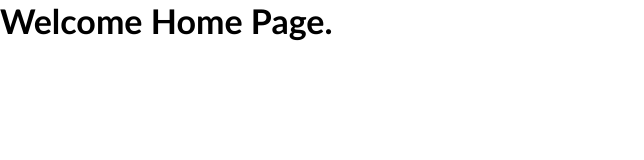
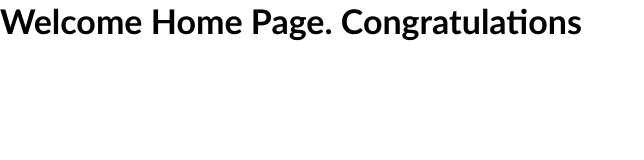
Before and after one commit to Zeycko/pruebas-git, a plain HTML site: page index.html in a window 1280 px wide. Shown: the whole page, without its empty margins (0-644 px from the left). Drawn offline with Linux system fonts and the light colour scheme.

Commit message:
Modified title index.html

```diff
--- a/index.html
+++ b/index.html
@@ -8,7 +8,7 @@
 		<title>Home Page</title>
 	</head>
 	<body>
-		<h1>Welcome Home Page.</h1>
+		<h1>Welcome Home Page. Congratulations</h1>
 	</body>
 	<script src="js/main.js"></script>
 </html>
```
